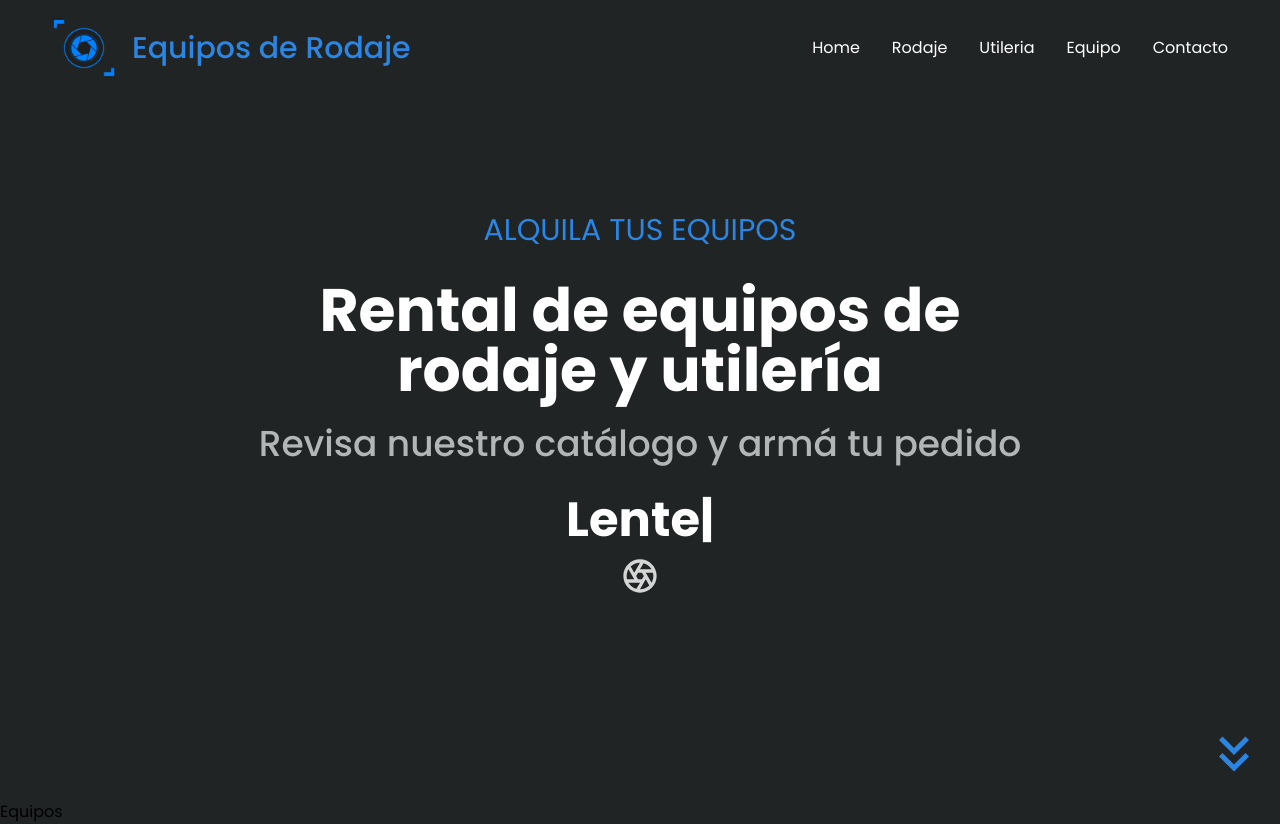
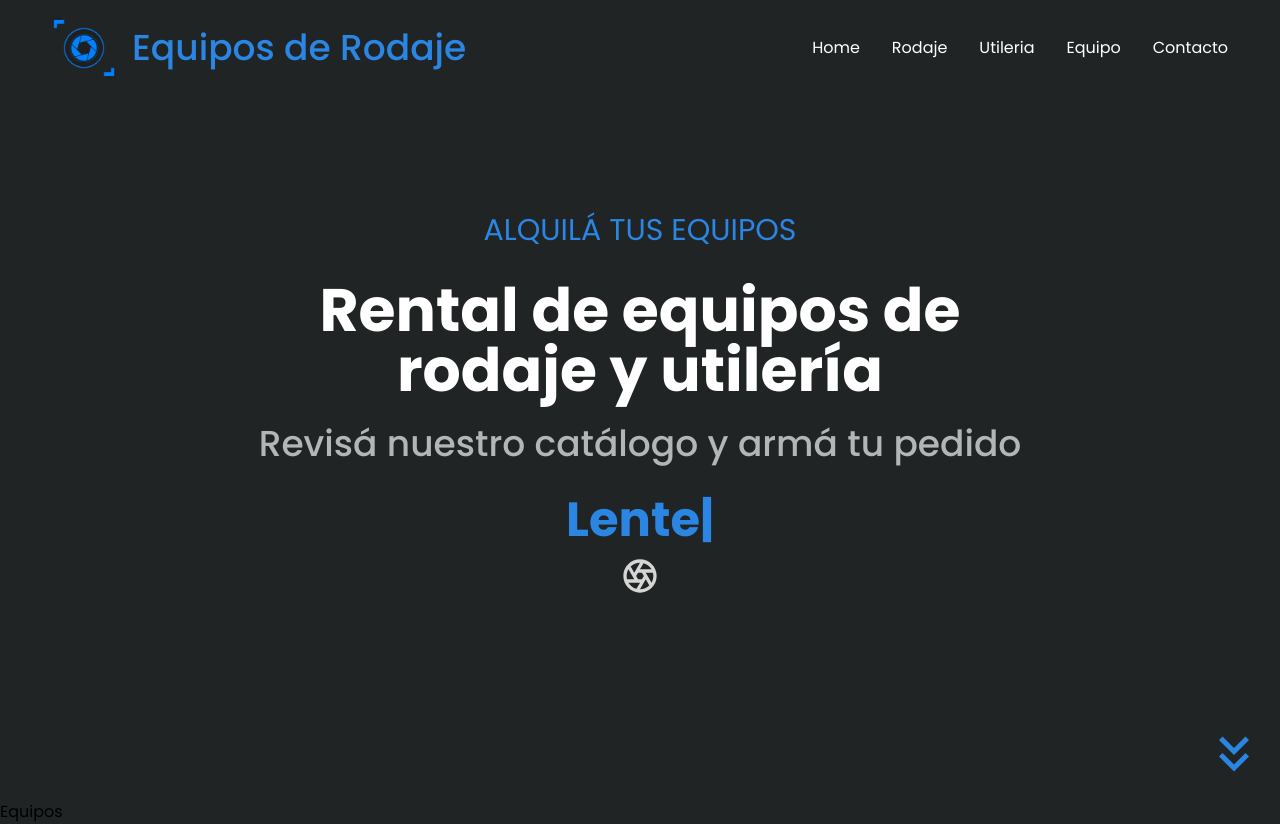
Before and after one commit to lautarocuneo/edr-react, a React (Create React App) app in the folder my-app/: page / in a window 1280 px wide. Built offline with nearby package versions, Linux system fonts and the light colour scheme.

Commit message:
cambios de colores y tamaños

```diff
--- a/my-app/src/components/Hero.jsx
+++ b/my-app/src/components/Hero.jsx
@@ -12,13 +12,13 @@ const Hero = () => {
   return (
     <div className = "text-white hover:cursor-default ">
       <div className='max-w-[800px] mt-[-96px] w-full h-screen mx-auto text-center flex flex-col justify-center'>
-        <p className='text-[#2A86E2] fond-bold p-2 md:text-3xl'>ALQUILA TUS EQUIPOS</p>
+        <p className='text-[#2A86E2] fond-bold p-2 md:text-3xl text-xl'>ALQUILÁ TUS EQUIPOS</p>
         <h1 className='md:text-6xl sm:text-5xl text-3xl font-bold md:py-6 py-3 mx-3'>Rental de equipos de rodaje y utilería</h1>
         <div>
-          <p className='md:text-4xl sm:text-3xl text-xl font-medium md:pb-8 text-[#b3b6b7]'>Revisa nuestro catálogo y armá tu pedido</p>
+          <p className='md:text-4xl sm:text-3xl text-xl font-medium md:pb-8 text-[#b3b6b7]'>Revisá nuestro catálogo y armá tu pedido</p>
           <div className='flex flex-col justify-center items-center'>
           <ReactTyped
-          className='md:text-5xl sm:text-4xl text-xl font-bold pb-3'
+          className='md:text-5xl sm:text-4xl text-xl font-bold pb-3 text-[#2A86E2]'
             strings = {["Cámaras","Lentes","Grip", "Luces", "Utilería"]}
             typeSpeed = {120}
             backSpeed = {140} loop/>
--- a/my-app/src/components/NavBar.jsx
+++ b/my-app/src/components/NavBar.jsx
@@ -17,7 +17,7 @@ const NavBar = () => {
     <div className='flex justify-between items-center h-24 max-w-[1240px] mx-auto px-4 text-white '>
       <div className='flex flex-row justify-stretch items-center z-10'>
          <img src={`${process.env.PUBLIC_URL}/logoedr.png`} alt="Logoedr" className='h-24 w-auto' />
-         <h1 className='w-full text-2xl md:text-3xl font-medium text-[#2A86E2] flex-grow  hover:cursor-default'>Equipos de Rodaje</h1>
+         <h1 className='w-full text-2xl md:text-4xl font-medium text-[#2A86E2] flex-grow  hover:cursor-default'>Equipos de Rodaje</h1>
       </div>
         <ul className='hidden md:flex'>
             <li className='p-4'>Home</li>
```
